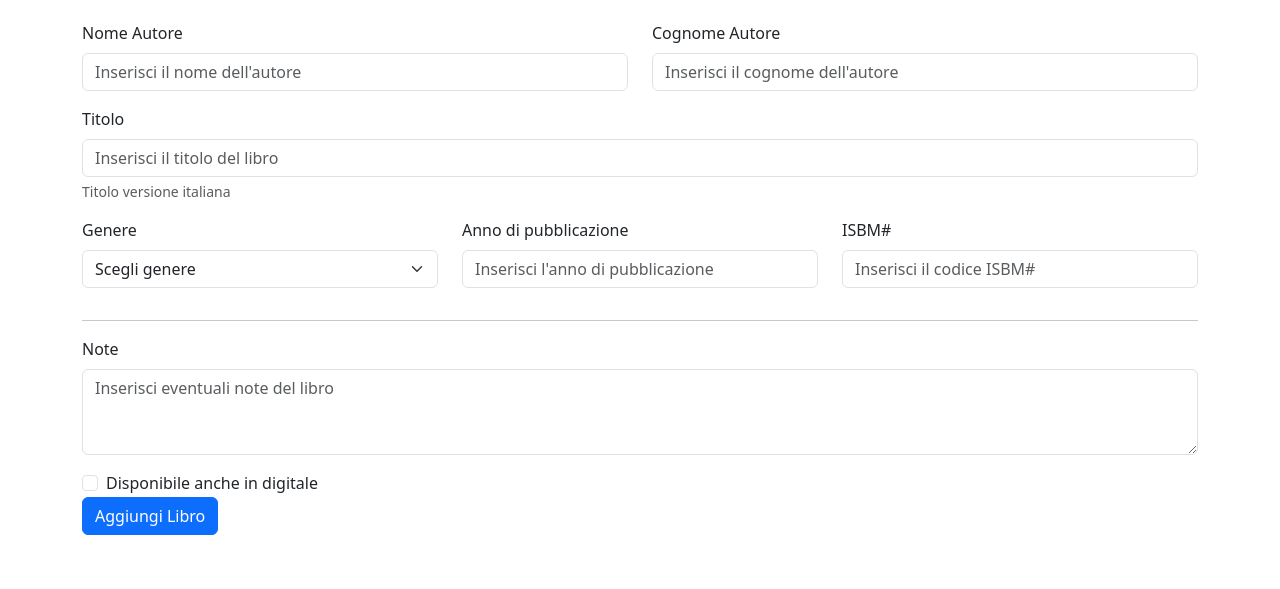
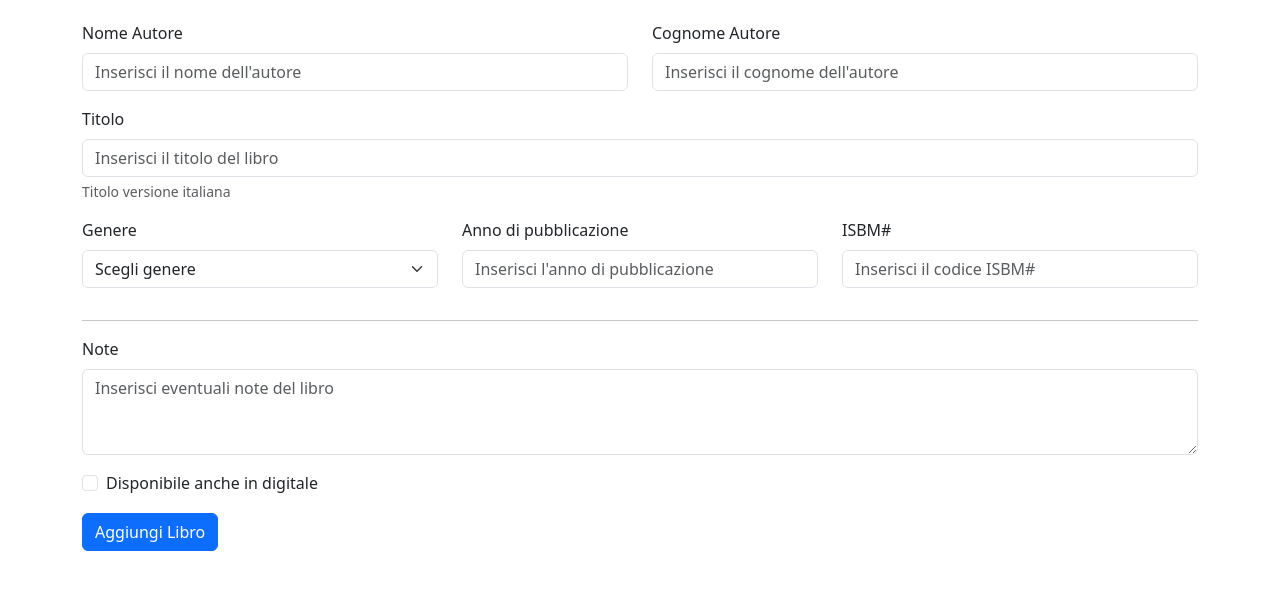
Before and after one commit to DanielePilati/html-css-bootstrap-dashboard, a plain HTML site: page newbookpage.html in a window 1280 px wide. Shown: the part 119-708 px from the top of the page. Drawn offline with nearby package versions, Linux system fonts and the light colour scheme.

Commit message:
[upd] fixed margin button on newbookpage

```diff
--- a/newbookpage.html
+++ b/newbookpage.html
@@ -83,7 +83,7 @@
                 <input class="form-check-input" type="checkbox" value="" id="flexCheckDefault">
                 <label class="form-check-label fw-medium" for="flexCheckDefault">Disponibile anche in digitale</label>
             </div>
-            <a class="btn btn-primary col-auto col-lg-auto" href="index.html" role="button">Aggiungi Libro</a>
+            <a class="btn btn-primary col-auto col-lg-auto mt-3" href="index.html" role="button">Aggiungi Libro</a>
         </div>
     </main>
 </body>
```
